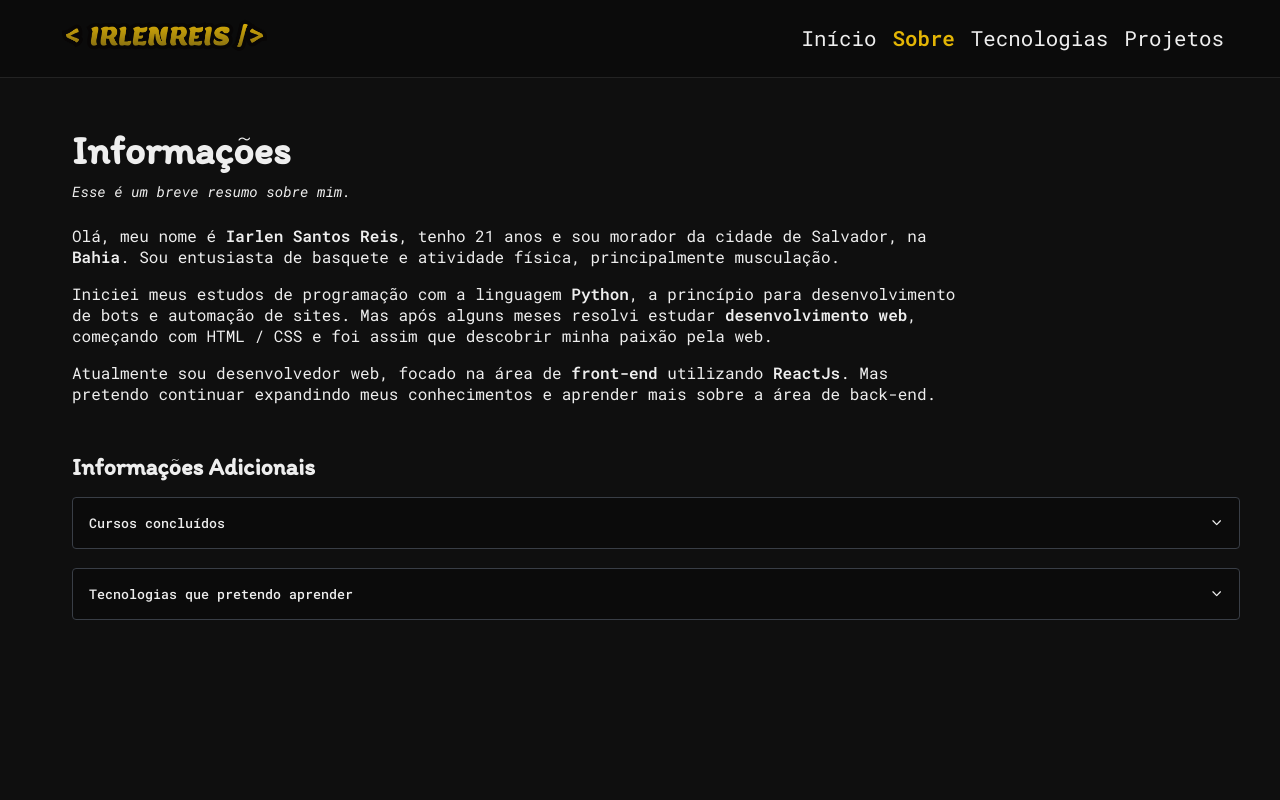
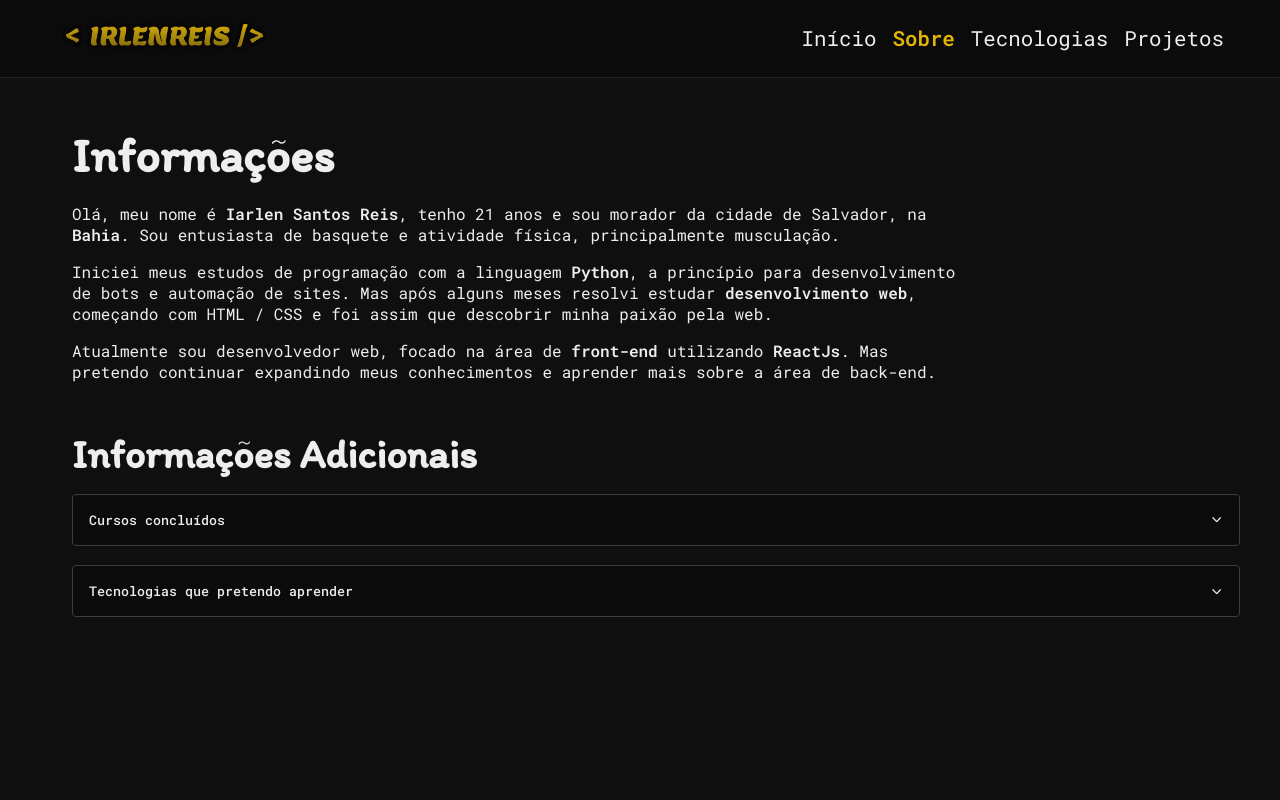
Before and after one commit to iarlen-reis/Meu-Portfolio, a React (Vite) app: page /sobre in a window 1280 px wide. Shown: the top 800 px of the page. Built offline with nearby package versions, Linux system fonts and the light colour scheme.

Commit message:
Adicionando semântica nas tags html da página Sobre.

```diff
--- a/src/Pages/About/About.jsx
+++ b/src/Pages/About/About.jsx
@@ -28,10 +28,7 @@ const About = () => {
   return (
     <AboutStyledContainer>
       <ContainerStyled>
-        <AboutHeaderContainer>
-          <h1>Informações</h1>
-          <p>Esse é um breve resumo sobre mim.</p>
-        </AboutHeaderContainer>
+        <AboutHeaderContainer>Informações</AboutHeaderContainer>
         <AboutDescriptionContainer>
           <p>
             Olá, meu nome é <strong>Iarlen Santos Reis</strong>, tenho 21 anos e
--- a/src/Pages/About/style.js
+++ b/src/Pages/About/style.js
@@ -2,67 +2,44 @@ import styled from "styled-components";
 
 import { Colors, FontsSizes, FontFamilly } from "../../styles/GlobalStyles";
 
-export const AboutStyledContainer = styled.section`
+export const AboutStyledContainer = styled.main`
   width: 100%;
-  height: 100vh;
+  min-height: 100vh;
 
   padding-left: 2rem;
   padding-top: 2rem;
+  padding-bottom: 4rem;
 
   color: ${Colors.textColorSecundary};
   background: ${Colors.primaryColor};
 
   @media (max-width: 798px) {
-    height: 100%;
     padding-left: 0;
   }
 `;
 
-export const AboutHeaderContainer = styled.div`
+export const AboutHeaderContainer = styled.h1`
   width: 100%;
-  display: flex;
-  flex-direction: column;
-  row-gap: 0.5rem;
-
   text-align: start;
 
-  margin-bottom: 1.5rem;
+  margin-bottom: 1.2rem;
 
-  h1 {
   font-family: ${FontFamilly.fontItim};
-    font-size: ${FontsSizes.fontRegularPlus};
-  }
-
-  p {
-    font-style: italic;
-    font-size: ${FontsSizes.fontExtraSmall};
-  }
+  font-size: ${FontsSizes.fontBig};
 
   @media (max-width: 440px) {
-    h1 {
     font-size: ${FontsSizes.fontRegular};
   }
-
   @media (max-width: 403px) {
-      h1 {
     text-align: center;
-      }
-      p {
-        text-align: center;
-      }
   }
 
   @media (max-width: 357px) {
-      h1 {
     font-size: ${FontsSizes.fontSmallPlus};
-      }
   }
 
   @media (max-width: 292px) {
-      h1 {
     font-size: 1.5rem;
-      }
-    }
   }
 `;
 
@@ -89,6 +66,7 @@ export const AboutDescriptionAdditionalContainer = styled.div`
 
   h2 {
     font-family: ${FontFamilly.fontItim};
+    font-size: ${FontsSizes.fontRegularPlus};
   }
 `;
 
```
Lines whose indentation alone changed are shown as unchanged.
